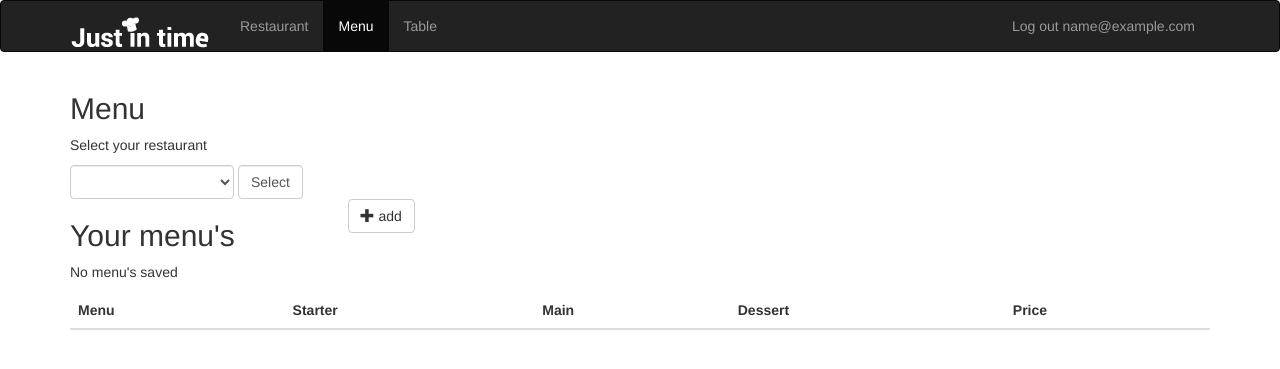
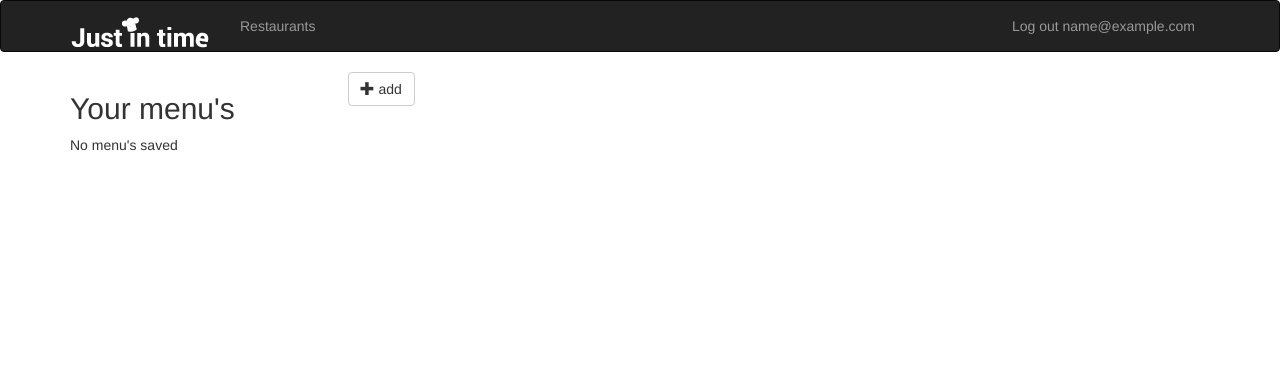
Before and after one commit to Maiteh/php_project, a PHP site: page /menu.php in a window 1280 px wide. Shown: the top 369 px of the page. Run offline with PHP 8.4, Linux system fonts and the light colour scheme; the visitor is signed in with stand-in values (Sample User, id 1); data comes from the database, SQL or seed files in the repository; lists and menus that the app fills with data are empty; some libraries are stand-ins or nearby versions.

Commit message:
menu dynamisch

```diff
--- a/classes/Menu.class.php
+++ b/classes/Menu.class.php
@@ -115,7 +115,7 @@
             				'" . $db->conn->real_escape_string($this->m_iPrice) . "',
             				'" . $db->conn->real_escape_string($this->m_iRestaurantId) . "'
             				);";
-				//echo $sql;
+
             	$db->conn->query($sql);
             }
 		}
@@ -125,7 +125,8 @@
 
 			if (!$db->conn->connect_errno) {
 				$sql = "SELECT * FROM tblmenu
-						WHERE fk_restaurant_id = ";
+						WHERE fk_restaurant_id = $this->m_iRestaurantId";
+
 				$allMenus = $db->conn->query($sql);
 
 				return $allMenus;
--- a/includes/include.nav.php
+++ b/includes/include.nav.php
@@ -12,9 +12,7 @@
     	</div>
     	<div class="collapse navbar-collapse" id="bs-example-navbar-collapse-1">
 	      	<ul class="nav navbar-nav">
-	      		<li <?php if($page == "restaurants.php"){echo 'class="active"';}?>><a href="restaurants.php">Restaurant</a></li>
-	        	<li <?php if($page == "menu.php"){echo 'class="active"';}?>><a href="menu.php">Menu</a></li>
-	        	<li <?php if($page == "tafels.php"){echo 'class="active"';}?>><a href="tafels.php">Table</a></li>
+	      		<li <?php if($page == "restaurants.php"){echo 'class="active"';}?>><a href="restaurants.php">Restaurants</a></li>
 	        </ul>
 
 		    <ul class="nav navbar-nav navbar-right">
--- a/index.php
+++ b/index.php
@@ -27,6 +27,5 @@
 
 <script src="http://code.jquery.com/jquery-1.11.0.min.js"></script>
 <script src="js/bootstrap.js"></script>
-
 </body>
 <html>
--- a/menu.php
+++ b/menu.php
@@ -7,6 +7,11 @@
 		include_once('classes/Menu.class.php');
 		$m = new Menu();
 
+		if (!empty($_GET['resto_id'])) {
+			$restoId = $_GET['resto_id'];
+			$m->RestaurantId = $restoId;
+		}
+
 		if (!empty($_POST['submitDish'])) {
 			try {
 				// Save menu
@@ -15,20 +20,13 @@
 				$m->Main = $_POST['main'];
 				$m->Dessert = $_POST['dessert'];
 				$m->Price = floatval($_POST['price']);
-				$m->RestaurantId = 1;
+				$m->RestaurantId = $_GET['resto_id'];;
 				$m->Save();
 				$feedback = "Your menu was saved!";
-
-				// Edit menu
-
 
 			} catch (Exception $e) {
 				$error = $e->getMessage();
 			}
-		}
-
-		if (!empty($_POST['btn-select'])) {
-
 		}
 
 	} else {
@@ -48,26 +46,50 @@
 <body>
 	<?php include_once('includes/include.nav.php'); ?>
 <div class="container">
-	<h2>Menu</h2>
-	<p>Select your restaurant</p>
-	<form class="form-inline" role="form" method="post">
-		<div class="form-group">
-			<select class="form-control">
-				<option disabled>Select a restaurant</option>
-				<?php
-					$allR = $r->getAll($_SESSION['id']);
-					if(mysqli_num_rows($allR) > 0) {
-						while ($resto = $allR->fetch_assoc()){ ?>
-							<option value="<?php echo $resto['restaurant_id']; ?>"><?php echo $resto['restaurant_name'] ?></option>
-				<?php 	}
-					} else {
 
-					} ?>
-			</select>
+	<div class="row">
+		<h2 class="col-md-3">Your menu's</h2>
+		<button class="btn btn-default" type="button" data-toggle="modal" data-target="#addMenu"><span class="glyphicon glyphicon-plus"></span>&nbsp;add</button>
+	</div>
 
-		   	<input type="submit" class="form-control" id="btn-select" name="btn-select" value="Select">
-		</div>
-	</form>
+	<?php if(isset($error)): ?>
+		<div class='bg-danger'><?php echo $error; ?></div>
+	<?php elseif(isset($feedback)): ?>
+		<div class='bg-success'><?php echo $feedback; ?></div>
+	<?php endif; ?>
+
+	<?php
+		$allMenus = $m->getMenus();
+
+		if(mysqli_num_rows($allMenus) > 0) { ?>
+	<table class="table table-striped">
+		<thead>
+			<th>Menu</th>
+			<th>Starter</th>
+			<th>Main</th>
+			<th>Dessert</th>
+			<th>Price</th>
+		</thead>
+		<tbody>
+	<?php	while($menu = $allMenus->fetch_assoc()) { ?>
+				<tr>
+					<td><?php echo $menu['menu_name']; ?></td>
+					<td><?php echo $menu['menu_starter']; ?></td>
+					<td><?php echo $menu['menu_main']; ?></td>
+					<td><?php echo $menu['menu_dessert']; ?></td>
+					<td>&euro;<?php echo $menu['menu_price']; ?></td>
+					<td><a href="menu.php"><span class="glyphicon glyphicon-pencil"></span>&nbsp;edit</a></td>
+					<td><a href="tables.php"><span class="glyphicon glyphicon-remove"></span>&nbsp;delete</a></td>
+				</tr>
+
+	<?php 	} ?>
+		</tbody>
+	</table>
+	<?php	} else {
+			echo "<p>No menu's saved</p>";
+		}
+	?>
+
 
 	<div class="modal fade" id="addMenu" tabindex="-1" role="dialog" aria-labelledby="myModalLabel" aria-hidden="true">
   		<div class="modal-dialog">
@@ -125,51 +147,6 @@
 			</div>
 		</div>
 	</div>
-	<div class="row">
-		<h2 class="col-md-3">Your menu's</h2>
-		<button class="btn btn-default" type="button" data-toggle="modal" data-target="#addMenu"><span class="glyphicon glyphicon-plus"></span>&nbsp;add</button>
-	</div>
-
-	<?php if(isset($error)): ?>
-		<div class='bg-danger'><?php echo $error; ?></div>
-	<?php elseif(isset($feedback)): ?>
-		<div class='bg-success'><?php echo $feedback; ?></div>
-	<?php endif; ?>
-
-	<table class="table table-striped">
-		<thead>
-			<th>Menu</th>
-			<th>Starter</th>
-			<th>Main</th>
-			<th>Dessert</th>
-			<th>Price</th>
-		</thead>
-		<tbody>
-	<?php
-		$allMenus = $m->getMenus();
-
-		if(mysqli_num_rows($allMenus) > 0) {
-
-			while($menu = $allMenus->fetch_assoc()) { ?>
-				<tr>
-					<td><?php echo $menu['menu_name']; ?></td>
-					<td><?php echo $menu['menu_starter']; ?></td>
-					<td><?php echo $menu['menu_main']; ?></td>
-					<td><?php echo $menu['menu_dessert']; ?></td>
-					<td>&euro;<?php echo $menu['menu_price']; ?></td>
-					<td><a href="" data-toggle="modal" data-target="#editModal"><span class="glyphicon glyphicon-pencil"></span>&nbsp;edit</a></td>
-					<td><a href="" data-toggle="modal" data-target="#deleteModal"><span class="glyphicon glyphicon-remove"></span>&nbsp;delete</a></td>
-				</tr>
-
-	<?php
-			}
-		} else {
-			echo "<p>No menu's saved</p>";
-		}
-	?>
-		</tbody>
-	</table>
-
 </div>
 </body>
 </html>
--- a/restaurants.php
+++ b/restaurants.php
@@ -69,8 +69,8 @@
 					<td><?php echo $r['restaurant_city']; ?></td>
 					<td><?php echo $r['restaurant_email']; ?></td>
 					<td><?php echo $r['restaurant_phone']; ?></td>
-					<td><a href="" data-toggle="modal" data-target="#editModal"><span class="glyphicon glyphicon-pencil"></span>&nbsp;edit</a></td>
-					<td><a href="" data-toggle="modal" data-target="#deleteModal"><span class="glyphicon glyphicon-remove"></span>&nbsp;delete</a></td>
+					<td><a href="menu.php?resto_id=<?php echo $r['restaurant_id']; ?>"><span class="glyphicon glyphicon-pencil"></span>&nbsp;Menu</a></td>
+					<td><a href="tables.php?resto_id=<?php echo $r['restaurant_id']; ?>"><span class="glyphicon glyphicon-pencil"></span>&nbsp;Tables</a></td>
 				</tr>
 		<?php } ?>
 
--- a/test.php
+++ /dev/null
@@ -1 +0,0 @@
-test redirect klant
```
Also changed, not shown: tabels.php (renamed from tafels.php, +8 -7 lines).
